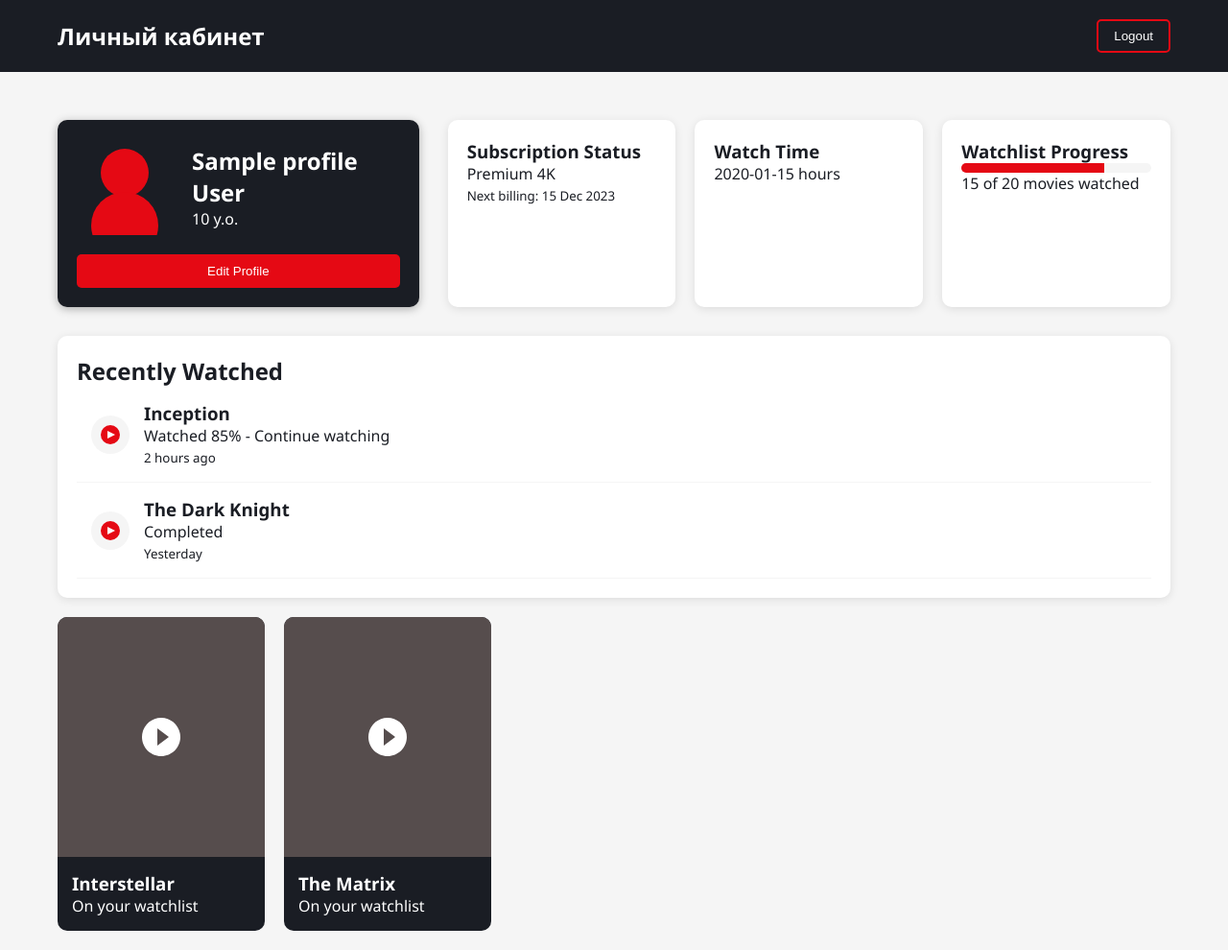
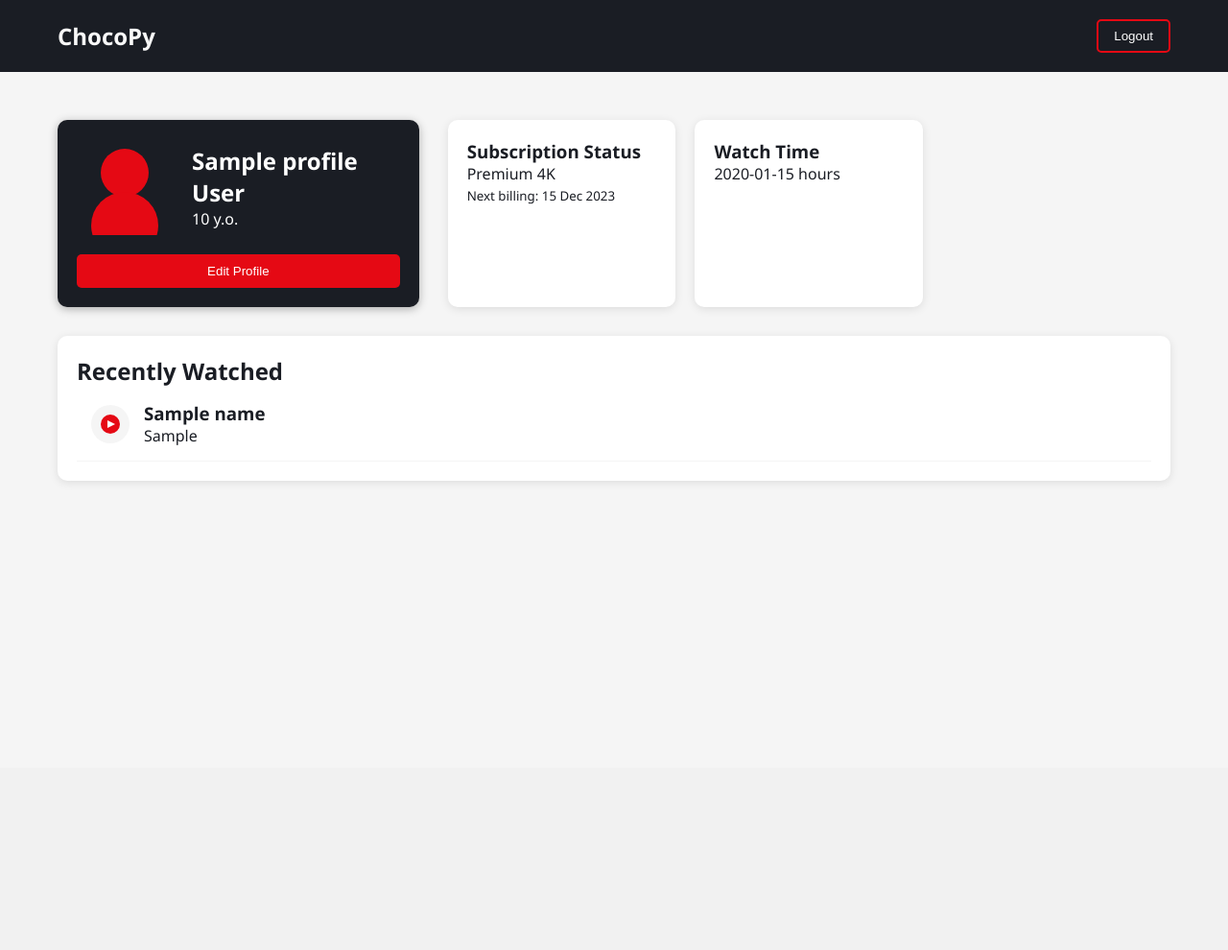
Before and after one commit to khanboglai/Online-cinema, a FastAPI app: template web_api/templates/lk.html in a window 1280 px wide. Shown: the whole page at 96% size. After the commit the page ends 501 px from the top, so only its background shows below. Run offline with FastAPI, Linux system fonts and the light colour scheme; the template is opened without the code that fills it: most values are stand-ins (such as "Sample title", 1, 10 or a date in 2020); parts of the project's set-up code (start-up, migrations or seed data) failed here and were passed over.

Commit message:
Добавил раздел недавно просмотренные

```diff
--- a/web_api/static/css/lk.css
+++ b/web_api/static/css/lk.css
@@ -194,3 +194,14 @@ button:hover {
 .text-center {
   text-align: center;
 }
+
+.empty-state {
+    text-align: center;
+    padding: 40px 20px;
+    color: var(--accent);
+}
+
+.logo {
+  text-decoration: none;
+  color: #f9f9f9;
+}
--- a/web_api/templates/lk.html
+++ b/web_api/templates/lk.html
@@ -10,7 +10,7 @@
 <body>
   <header class="header">
     <div class="container">
-      <h2>Личный кабинет</h2>
+      <a href="/" class="logo"><h2>ChocoPy</h2></a>
       <button class="logout-btn" onclick="logout()">Logout</button>
     </div>
   </header>
@@ -51,66 +51,65 @@
             <p class="amount">{{ watchtime }} hours</p>
           {% endif %}
         </div>
-        <div class="stat-card">
-          <h3>Watchlist Progress</h3>
-          <div class="progress-bar">
-            <div class="progress"></div>
-          </div>
-          <p>15 of 20 movies watched</p>
-        </div>
+<!--        <div class="stat-card">-->
+<!--          <h3>Watchlist Progress</h3>-->
+<!--          <div class="progress-bar">-->
+<!--            <div class="progress"></div>-->
+<!--          </div>-->
+<!--          <p>15 of 20 movies watched</p>-->
+<!--        </div>-->
       </div>
     </section>
 
     <section class="activity-feed">
       <h2>Recently Watched</h2>
+      {% if not recently_watched %}
+      <div class="empty-state">
+        <svg width="64" height="64" viewBox="0 0 24 24">
+          <path d="M12 2C6.48 2 2 6.48 2 12s4.48 10 10 10 10-4.48 10-10S17.52 2 12 2zm0 18c-4.41 0-8-3.59-8-8s3.59-8 8-8 8 3.59 8 8-3.59 8-8 8zm-1-13h2v6h-2zm0 8h2v2h-2z" fill="#564d4d"></path>
+        </svg>
+        <h3>No Watch History Yet</h3>
+        <p>Start watching movies to see your activity here!</p>
+      </div>
+      {% endif %}
+      {% for film in recently_watched %}
       <div class="activity-item">
         <svg class="activity-icon" viewBox="0 0 24 24">
           <circle cx="12" cy="12" r="10" fill="#e50914"/>
           <path d="M9 8l8 4l-8 4V8z" fill="white"/>
         </svg>
         <div>
-          <h3>Inception</h3>
-          <p>Watched 85% - Continue watching</p>
-          <small>2 hours ago</small>
+          <h3>{{ film[1].name }}</h3>
+          <p>{{ film[0].last_interaction }}</p>
         </div>
       </div>
-      <div class="activity-item">
-        <svg class="activity-icon" viewBox="0 0 24 24">
-          <circle cx="12" cy="12" r="10" fill="#e50914"/>
-          <path d="M9 8l8 4l-8 4V8z" fill="white"/>
-        </svg>
-        <div>
-          <h3>The Dark Knight</h3>
-          <p>Completed</p>
-          <small>Yesterday</small>
-        </div>
-      </div>
+      {% endfor %}
     </section>
 
-    <section class="watchlist">
-      <div class="movie-card">
-        <div class="movie-poster">
-          <svg viewBox="0 0 24 24" width="48" height="48">
-            <path d="M12 2C6.48 2 2 6.48 2 12s4.48 10 10 10 10-4.48 10-10S17.52 2 12 2zm-2 14.5v-9l6 4.5-6 4.5z" fill="white"/>
-          </svg>
-        </div>
-        <div class="movie-info">
-          <h3>Interstellar</h3>
-          <p>On your watchlist</p>
-        </div>
-      </div>
-      <div class="movie-card">
-        <div class="movie-poster">
-          <svg viewBox="0 0 24 24" width="48" height="48">
-            <path d="M12 2C6.48 2 2 6.48 2 12s4.48 10 10 10 10-4.48 10-10S17.52 2 12 2zm-2 14.5v-9l6 4.5-6 4.5z" fill="white"/>
-          </svg>
-        </div>
-        <div class="movie-info">
-          <h3>The Matrix</h3>
-          <p>On your watchlist</p>
-        </div>
-      </div>
-    </section>
+<!--    <section class="watchlist">-->
+<!--      <div class="movie-card">-->
+<!--        <div class="movie-poster">-->
+<!--          <svg viewBox="0 0 24 24" width="48" height="48">-->
+<!--            <path d="M12 2C6.48 2 2 6.48 2 12s4.48 10 10 10 10-4.48 10-10S17.52 2 12 2zm-2 14.5v-9l6 4.5-6 4.5z" fill="white"/>-->
+<!--          </svg>-->
+<!--        </div>-->
+<!--        <div class="movie-info">-->
+<!--          <h3>Interstellar</h3>-->
+<!--          <p>On your watchlist</p>-->
+<!--        </div>-->
+<!--      </div>-->
+<!--      <div class="movie-card">-->
+<!--        <div class="movie-poster">-->
+<!--          <svg viewBox="0 0 24 24" width="48" height="48">-->
+<!--            <path d="M12 2C6.48 2 2 6.48 2 12s4.48 10 10 10 10-4.48 10-10S17.52 2 12 2zm-2 14.5v-9l6 4.5-6 4.5z" fill="white"/>-->
+<!--          </svg>-->
+<!--        </div>-->
+<!--        <div class="movie-info">-->
+<!--          <h3>The Matrix</h3>-->
+<!--          <p>On your watchlist</p>-->
+<!--        </div>-->
+<!--      </div>-->
+<!--    </section>-->
   </main>
 
 <script src="/static/js/script.js"></script>
```
Also changed, not shown: web_api/repository/user_dao.py (+20 -1 lines), web_api/routers/lk.py (+8 -3 lines), web_api/services/user.py (+27 -3 lines).
